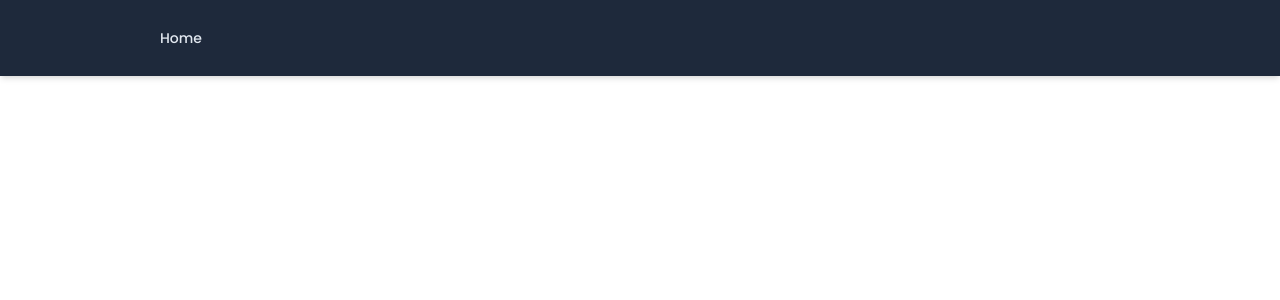
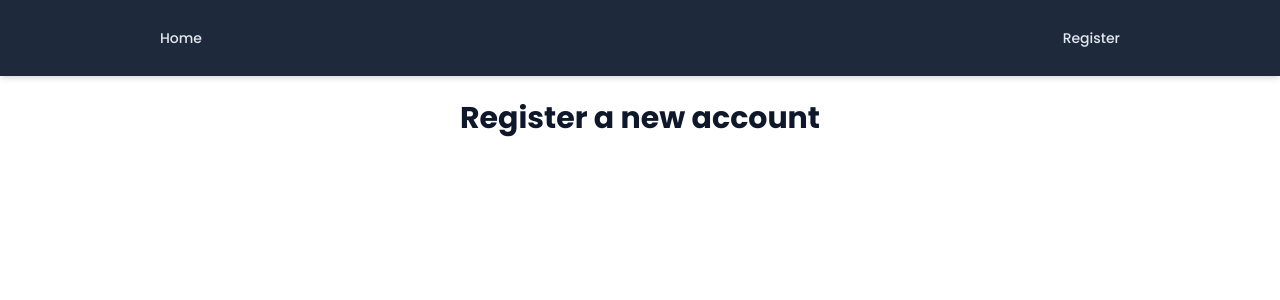
Before and after one commit to genuinelycool/laravel_api_vue, a Vue app: page /register in a window 1280 px wide. Before the commit this address had no page. Shown: the top 300 px of the page. Built offline with nearby package versions, Linux system fonts and the light colour scheme.

Commit message:
add register view, route, nav link

```diff
--- a/src/App.vue
+++ b/src/App.vue
@@ -6,6 +6,10 @@ import { RouterLink, RouterView } from 'vue-router'
   <header>
     <nav>
       <RouterLink to="/" class="nav-link">Home</RouterLink>
+
+      <div>
+        <RouterLink to="/register" class="nav-link">Register</RouterLink>
+      </div>
     </nav>
   </header>
 
--- a/src/router/index.js
+++ b/src/router/index.js
@@ -1,5 +1,6 @@
 import { createRouter, createWebHistory } from 'vue-router'
 import HomeView from '../views/HomeView.vue'
+import RegisterView from '../views/Auth/RegisterView.vue'
 
 const router = createRouter({
   history: createWebHistory(import.meta.env.BASE_URL),
@@ -9,6 +10,11 @@ const router = createRouter({
       name: 'home',
       component: HomeView,
     },
+    {
+      path: '/register',
+      name: 'register',
+      component: RegisterView,
+    },
   ]
 })
 
--- /dev/null
+++ b/src/views/Auth/RegisterView.vue
@@ -0,0 +1,9 @@
+<script setup>
+
+</script>
+
+<template>
+  <main>
+    <h1 class="title">Register a new account</h1>
+  </main>
+</template>
```
